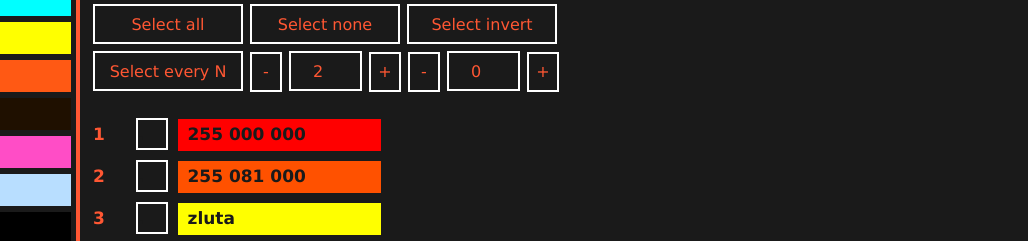
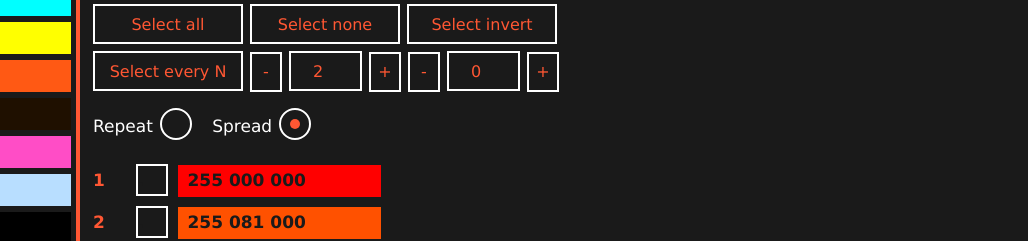
Before and after one commit to maplac/StringLights, a website: page NodeJsServer/multi_color.html in a window 1280 px wide. Shown: the part 172-413 px from the top of the page, 252-1280 px from the left. Drawn offline with Linux system fonts and the light colour scheme; no server answers.

Commit message:
Firmware: multicolor has option to spread colors onto the whole led string

```diff
--- a/NodeJsServer/index_settings.js
+++ b/NodeJsServer/index_settings.js
@@ -1 +1 @@
-settingsstr='{"led_count":20, "wifi_ssid":"Tenda", "last_ip_address":[10,0,0,222], "static_active":true, "static_ip":[10,0,0,220], "subnet":[255,255,255,0], "gateway":[10,0,0,138], "dns":[8,8,8,8]}'
+settingsstr='{"led_count":60, "wifi_ssid":"Tenda", "last_ip_address":[10,0,0,222], "static_active":true, "static_ip":[10,0,0,220], "subnet":[255,255,255,0], "gateway":[10,0,0,138], "dns":[8,8,8,8]}'
--- a/NodeJsServer/multi_color.css
+++ b/NodeJsServer/multi_color.css
@@ -36,7 +36,7 @@
 	cursor: pointer;
 }
 .button_icon img {
-	posigion:relative;
+	position:relative;
 	margin-left: 10px;
 	margin-top: 10px;
 }
@@ -147,6 +147,57 @@
   transform: rotate(45deg);
 }
 
+/*===========================================*/
+.color_assignment_container {
+	/*display: inline-block;*/
+	margin-top: 10px;
+	margin-left: 7px;
+}
+.color_assignment_item {
+	cursor: pointer;
+	color: white;
+}
+.label_text {
+	top: -8px;
+	position: relative;
+}
+.color_assignment_item input {
+  position: absolute;
+  opacity: 0;
+  cursor: pointer;
+  height: 0;
+  width: 0;
+}
+.checkmark_radio {
+  position: relative;
+  display: inline-block;
+  /*line-height: 28px;*/
+  border: solid white 2px;
+  /*background-color: #1a1a1a;
+  color: #1a1a1a;*/
+  height: 28px;
+  width: 28px;
+  border-radius: 50%;
+  margin-left: 7px;
+  margin-right: 15px;
+}
+.checkmark_radio:after {
+  content: "";
+  position: relative;
+  display: none;
+}
+.color_assignment_item input:checked ~ .checkmark_radio:after {
+  display: block;
+}
+.color_assignment_item .checkmark_radio:after {
+ 	top: 9px;
+	left: 9px;
+	width: 10px;
+	height: 10px;
+	border-radius: 50%;
+	background: #FF5733;
+}
+
  /* The container must be positioned relative: */
 #custom-select {
   position: relative;
--- a/NodeJsServer/multi_color.html
+++ b/NodeJsServer/multi_color.html
@@ -34,6 +34,14 @@
 	  <div><button onclick="clickedAdd()">Add</button><button onclick="clickedRemove()">Remove</button><button id="but_undo" onclick="clickedUndo()">Undo</button></div>
 	  <div><button onclick="clickedSelectAll()">Select all</button><button onclick="clickedSelectNone()">Select none</button><button onclick="clickedSelectInvert()">Select invert</button></div>
 	  <div><button onclick="clickedSelectN()">Select every N</button><div onclick="clickedSelectNNumberMinus()" class="button_small unselectable">-</div><input type="number" min="1" max="999" value="2" id="select_n_number" title="N"><div onclick="clickedSelectNNumberPlus()" class="button_small unselectable">+</div><div onclick="clickedSelectNOffsetMinus()" class="button_small unselectable">-</div><input type="number" min="0" max="999" value="0" id="select_n_offset" title="Offset"><div onclick="clickedSelectNOffsetPlus()" class="button_small unselectable">+</div></div>
+		<div class="color_assignment_container">
+			<label><span class="color_assignment_item">
+				<span class="label_text">Repeat</span><input id="color_assignment_repeat" type="radio" name="radio_assignment" value="0" onclick="clickedAssign()"><span class="checkmark_radio"></span>
+			</span></label>
+			<label><span class="color_assignment_item">
+				<span class="label_text">Spread</span><input id="color_assignment_spread" type="radio" name="radio_assignment" value="1" onclick="clickedAssign()"><span class="checkmark_radio"></span>
+			</span></label>
+		</div>
 	  <div id="color_list">
 	    <div id="coloritem_0" class="color_item">
 		  <span class="color_item_num">1</span><input type="checkbox" class="color_item_check"><span class="color_item_name">123 456 789</span>
--- a/NodeJsServer/multi_color.js
+++ b/NodeJsServer/multi_color.js
@@ -6,6 +6,7 @@ var mcCount = 0;
 var mcIndex = 0;
 var mcNames = [];
 var mc = [];
+var mcAssign = 0;
 
 function sendSettings(){
 	var r = "", g = "", b = "";
@@ -15,7 +16,7 @@ function sendSettings(){
 		g += numToString(mc[i][1]);
 		b += numToString(mc[i][2]);
 	}
-	sendPost("multi-color","type=color"+"&index="+mcIndex+"&r="+r+"&g="+g+"&b="+b);
+	sendPost("multi-color","type=color&assignment="+mcAssign+"&index="+mcIndex+"&r="+r+"&g="+g+"&b="+b);
 }
 
 function numToString(num, length = 3){
@@ -292,6 +293,15 @@ function clickedRenameSlot(){
 	sendPost("multi-color","type=rename&index="+mcIndex+"&name="+res);
 }
 
+function clickedAssign(){
+	if (document.getElementById("color_assignment_spread").checked) {
+		mcAssign = 1;
+	} else {
+		mcAssign = 0;
+	}
+	sendSettings();
+}
+
 function createColorList(){
 	var a = document.getElementById("color_list");
 
@@ -416,6 +426,14 @@ function requestSettings(index){
 			var mcTemp = JSON.parse(this.responseText);
 			mc = Array.from(mcTemp.mc);
 			mcIndex = mcIndexRequest;
+			mcAssign = mcTemp.mcassign;
+			if (mcAssign === 1) {
+				document.getElementById("color_assignment_spread").checked = true;
+				mcAssign = 1;
+			} else {
+				document.getElementById("color_assignment_repeat").checked = true;
+				mcAssign = 0;
+			}
 			createColorList();
 			saveHistory();
 			document.getElementById("but_undo").disabled = true;
--- a/NodeJsServer/multi_color_settings_0.js
+++ b/NodeJsServer/multi_color_settings_0.js
@@ -1 +1 @@
-{"mc":[[255,0,0],[255,81,0],[255,255,0],[68,255,0],[0,255,0],[0,255,205],[0,125,255],[0,0,255],[43,0,255],[255,0,255]]}
+{"mc":[[255,0,0],[255,81,0],[255,255,0],[68,255,0],[0,255,0],[0,255,205],[0,125,255],[0,0,255],[43,0,255],[255,0,255]],"mcassign":1}
--- a/NodeJsServer/multi_color_settings_1.js
+++ b/NodeJsServer/multi_color_settings_1.js
@@ -1 +1 @@
-{"mc":[[255,0,0],[255,81,0],[255,255,0],[68,255,0],[0,255,0],[0,255,205],[0,125,255],[0,0,255]]}
+{"mc":[[255,255,0],[255,255,0],[255,255,0],[255,255,0],[255,255,0],[255,255,0],[255,255,0],[255,255,0],[255,255,0],[255,255,0],[255,255,0],[255,255,0],[255,255,0],[255,255,0],[255,255,0],[255,0,0],[255,0,0],[255,0,0],[255,0,0],[255,0,0],[255,0,0],[255,0,0],[255,0,0],[255,0,0],[255,0,0],[255,0,0],[255,0,0],[255,0,0],[255,0,0],[255,0,0],[255,0,0],[255,0,0],[255,0,0],[255,0,0],[255,0,0],[255,0,0],[255,0,0],[255,0,0],[255,0,0],[255,0,0],[255,0,0],[255,0,0],[255,0,0],[255,0,0],[255,0,0],[255,255,0],[255,255,0],[255,255,0],[255,255,0],[255,255,0],[255,255,0],[255,255,0],[255,255,0],[255,255,0],[255,255,0],[255,255,0],[255,255,0],[255,255,0],[255,255,0],[255,255,0]],"mcassign":0}
--- a/TODO.txt
+++ b/TODO.txt
@@ -14,6 +14,4 @@ Pro dlouhe stisknuti tlacitka proves akci jeste pred pustenim tlacitka.
 
 V multicolor vybirat index zadanim textu. Jako vyber stranek pri tisku.
 
-V multi color umoznit mapovat mene barev na vsechny pixely. Napr pro 3 barvy rozdelit retezec na tretiny.
-
 Maska pro StringLightsRevA nema pady pro smd.
```
Also changed, not shown: 2 other files.
